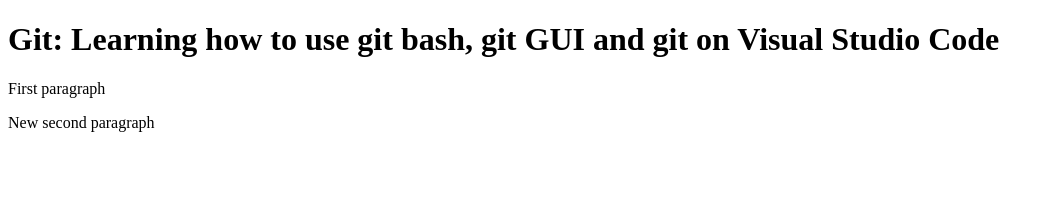
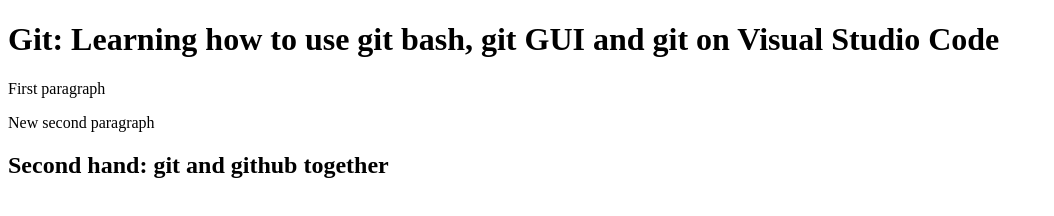
Before and after one commit to VictorYCML/Portfolio-testing-git, a plain HTML site: page index.html in a window 1280 px wide. Shown: the whole page, without its empty margins (0-1054 px from the left). Drawn offline with Linux system fonts and the light colour scheme.

Commit message:
ADDING A second title on page

```diff
--- a/index.html
+++ b/index.html
@@ -9,5 +9,6 @@
     <h1>Git: Learning how to use git bash, git GUI and git on Visual Studio Code</h1>
     <p>First paragraph</p>
     <p>New second paragraph</p>
+    <h2>Second hand: git and github together</h2>
 </body>
 </html>
```
